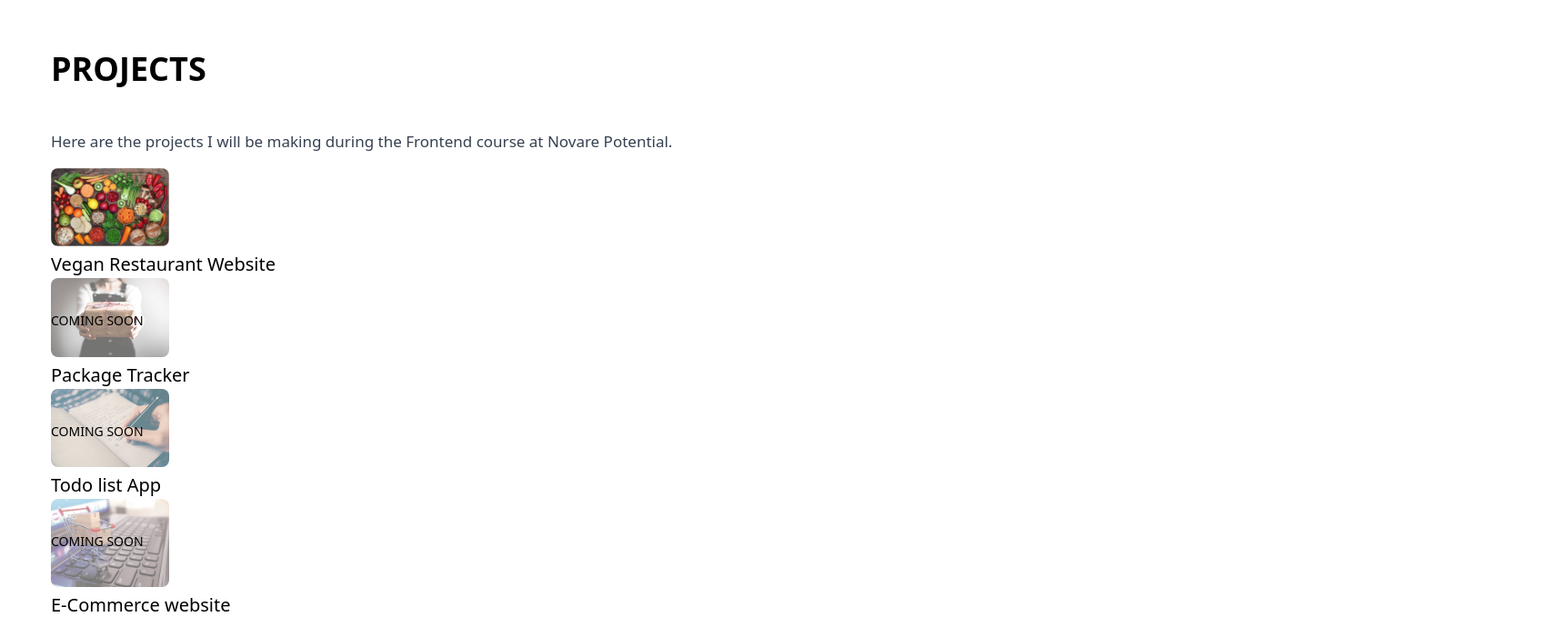
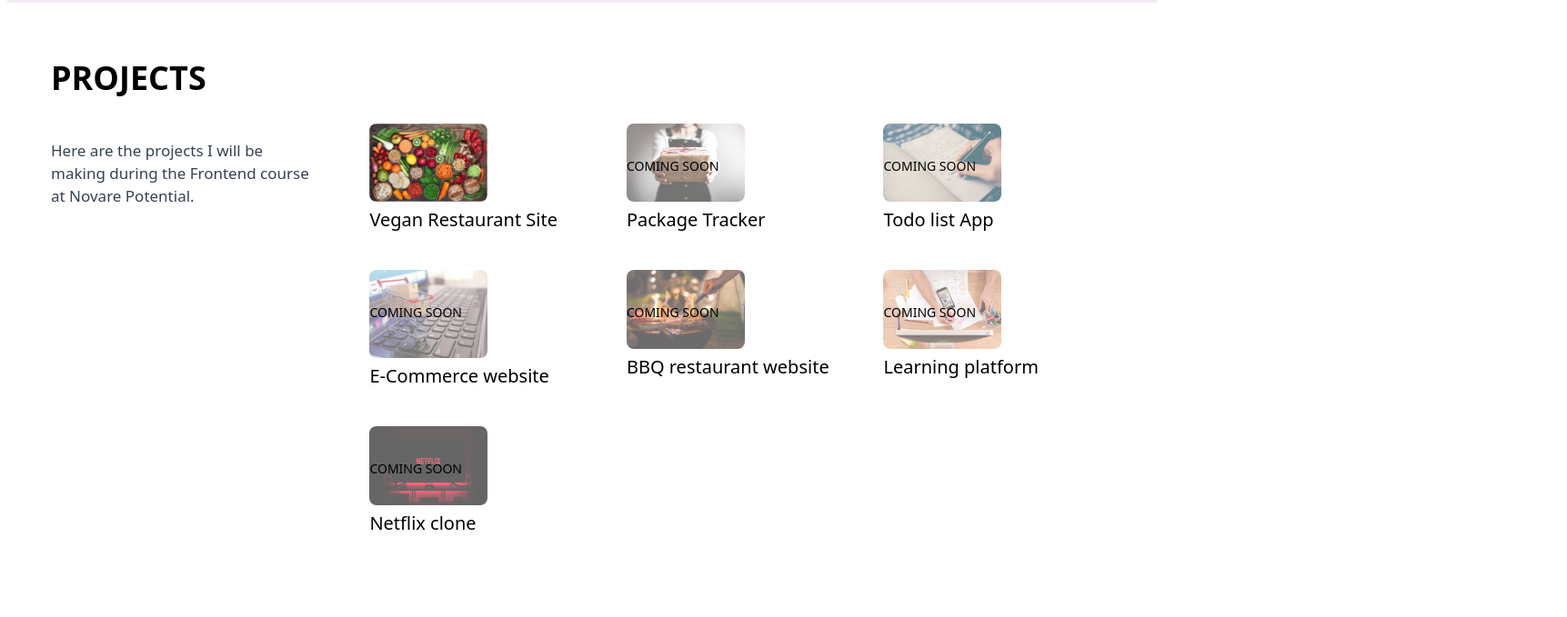
Before and after one commit to nh-g/portfolio-in-react, a React (Create React App) app: page / in a window 1280 px wide. Shown: the part 1000-1679 px from the top of the page at 91% size, 1723 px wide, since content can reach past the window. Built offline with nearby package versions, Linux system fonts and the light colour scheme.

Commit message:
add list styles

```diff
--- a/src/data/projects.js
+++ b/src/data/projects.js
@@ -5,7 +5,7 @@ export function getProjects() {
         "This project is about A, B, C where users can do D, E, F, so they can obtain G, H, I benefit. It uses:",
       technologies: ["Some", "other", "third"],
       isReleased: true,
-      title: "Vegan Restaurant Website",
+      title: "Vegan Restaurant Site",
       previewImg: "projects/vegan.jpg",
       appScreenShot: "screenshots/vegan.png",
       website: "https://github.com/nh-g",
--- a/src/styles/atoms/_grid.scss
+++ b/src/styles/atoms/_grid.scss
@@ -15,3 +15,10 @@
     text-transform: uppercase;
     padding-top: 2rem;
 }
+
+@media screen and (min-width: 541px) {
+    .grid{
+        grid-template-columns:  25% 70%;
+        column-gap: 5%;
+    }
+}
--- /dev/null
+++ b/src/styles/atoms/_list.scss
@@ -0,0 +1,6 @@
+.list {
+    display: grid;
+    column-gap: 30px;
+    row-gap: 40px;
+    margin-bottom: 96px;
+}
--- a/src/styles/components/_about.scss
+++ b/src/styles/components/_about.scss
@@ -1,7 +1,7 @@
 #about .grid{
     height: 100%;
     grid-auto-flow: dense;
-    padding-bottom: 10px;
+    padding-bottom: 20px;
 }
 #about> p{
   grid-column: 1;
--- a/src/styles/components/_projects.scss
+++ b/src/styles/components/_projects.scss
@@ -41,6 +41,10 @@
   grid-row-gap: var(--space-small);
 }
 
+#projects .list {
+    grid-template-columns: 1fr 1fr 1fr;
+}
+
 /*Technologies*/
 #tech {
   background: white;
@@ -66,3 +70,10 @@
   grid-template-columns: repeat(3, 1fr);
   text-align: center;
 }
+
+@media (min-width: 542px) and (max-width: 768px) {
+  #projects .list {
+    grid-template-columns: 1fr 1fr;
+    row-gap: 20px;
+}
+}
--- a/src/styles/styles.scss
+++ b/src/styles/styles.scss
@@ -4,8 +4,11 @@
 // Atoms
 @import './atoms/grid';
 @import './atoms/modal';
+@import './atoms/list';
+
 // Components
 @import './components/navigationBar';
 @import './components/hero';
 @import './components/about';
 @import './components/projects';
+@import './components/skills';
```
